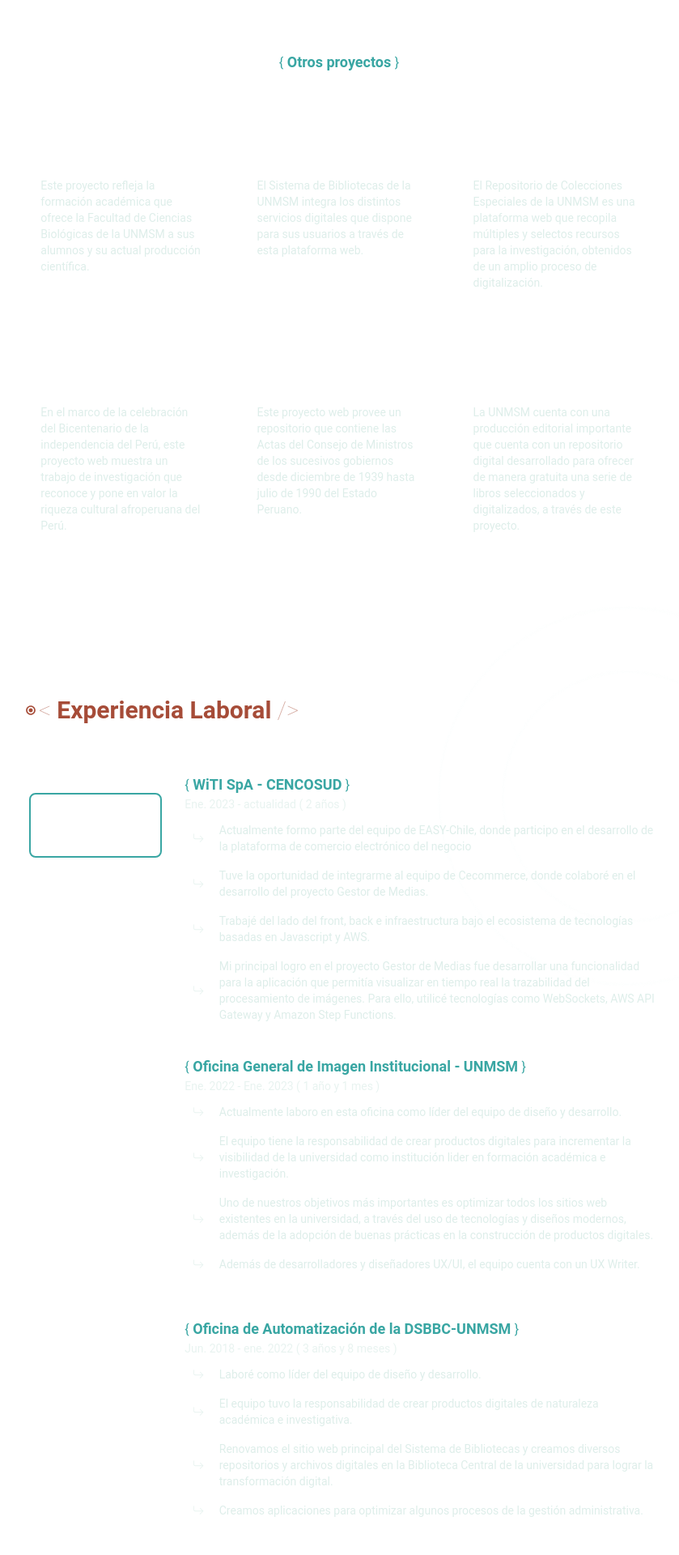
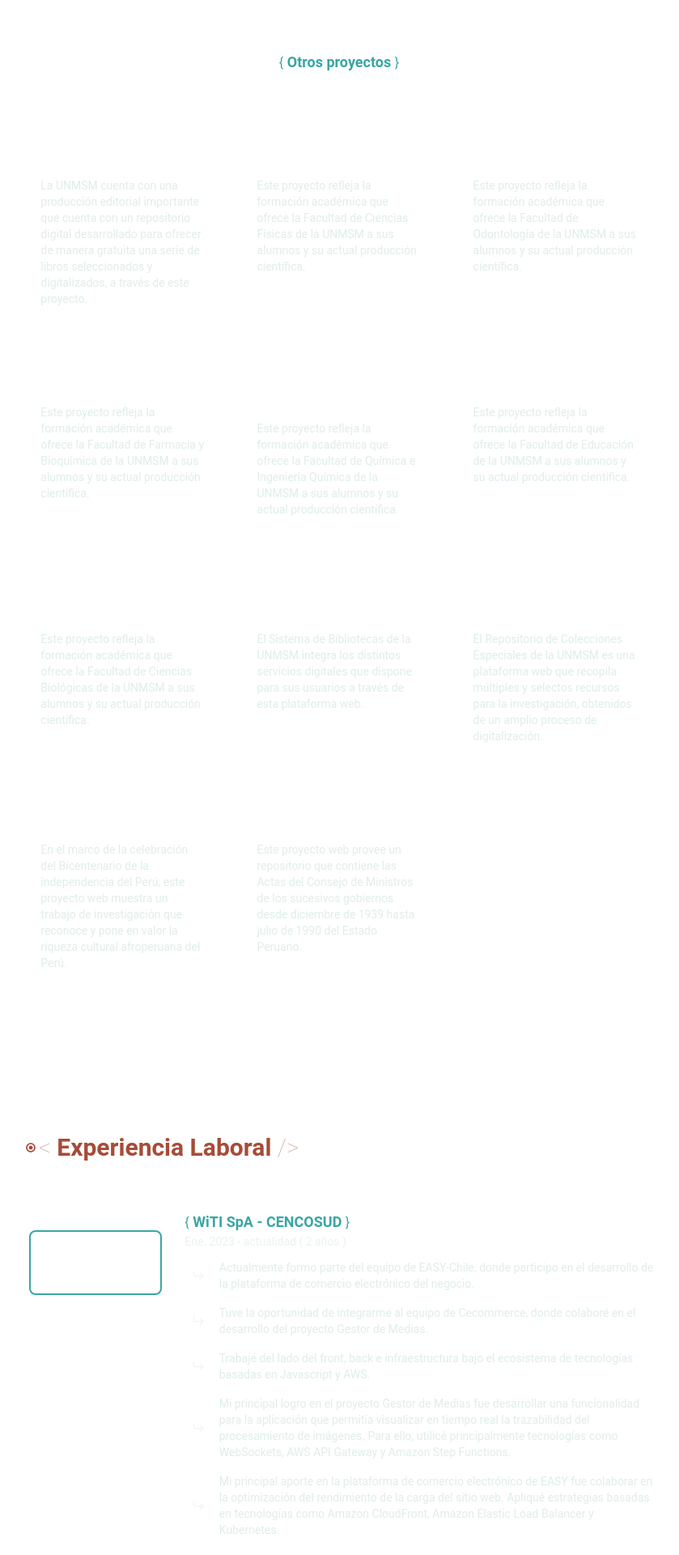
Before and after one commit to luiscavibot/luis-castillo-villafuerte, a Next.js app: page / in a window 1280 px wide. Shown: the part 6100-8020 px from the top of the page at 81% size, without its empty margins (221-1060 px from the left). Built offline with nearby package versions, Linux system fonts and the light colour scheme.

Commit message:
Actualizar descripciones y roles en componentes de experiencia laboral, mejorar redacción en 'AcercaDeMi', y agregar nuevos proyectos en 'OtrosProyectos'

```diff
--- a/components/AcercaDeMi.tsx
+++ b/components/AcercaDeMi.tsx
@@ -5,8 +5,8 @@ export const AcercaDeMi = () => {
 		<>
 			<p className="mt-14 mb-3">
 				<span className="text-verde font-semibold">
-					Soy ingeniero con una gran pasión por hacer realidad ideas a
-					través de la tecnología.{' '}
+					Soy un ingeniero con una gran pasión por hacer realidad
+					ideas a través de la tecnología.{' '}
 				</span>
 				&nbsp; Mi interés por el desarrollo web comenzó en el 2018,
 				mientras trabajaba en la Biblioteca Central de la Universidad
--- a/components/ExperienciaLaboral.tsx
+++ b/components/ExperienciaLaboral.tsx
@@ -56,10 +56,11 @@ const ExperienciaLaboral = () => {
 						Ene. 2023 - actualidad &#40; 2 años &#41;
 					</p>
 					<div>
-						<ListItem text="Actualmente formo parte del equipo de EASY-Chile, donde participo en el desarrollo de la plataforma de comercio electrónico del negocio" />
+						<ListItem text="Actualmente formo parte del equipo de EASY-Chile, donde participo en el desarrollo de la plataforma de comercio electrónico del negocio." />
 						<ListItem text="Tuve la oportunidad de integrarme al equipo de Cecommerce, donde colaboré en el desarrollo del proyecto Gestor de Medias." />
 						<ListItem text="Trabajé del lado del front, back e infraestructura bajo el ecosistema de tecnologías basadas en Javascript y AWS." />
-						<ListItem text="Mi principal logro en el proyecto Gestor de Medias fue desarrollar una funcionalidad para la aplicación que permitía visualizar en tiempo real la trazabilidad del procesamiento de imágenes. Para ello, utilicé tecnologías como WebSockets, AWS API Gateway y Amazon Step Functions." />
+						<ListItem text="Mi principal logro en el proyecto Gestor de Medias fue desarrollar una funcionalidad para la aplicación que permitía visualizar en tiempo real la trazabilidad del procesamiento de imágenes. Para ello, utilicé principalmente tecnologías como WebSockets, AWS API Gateway y Amazon Step Functions." />
+						<ListItem text="Mi principal aporte en la plataforma de comercio electrónico de EASY fue colaborar en la optimización del rendimiento de la carga del sitio web. Apliqué estrategias basadas en tecnologías como Amazon CloudFront, Amazon Elastic Load Balancer y Kubernetes." />
 					</div>
 					<h1 className="mt-10 text-verde text-lg font-semibold">
 						<span className="font-normal text-base">&#123;</span>{' '}
@@ -70,10 +71,11 @@ const ExperienciaLaboral = () => {
 						Ene. 2022 - Ene. 2023 &#40; 1 año y 1 mes &#41;
 					</p>
 					<div>
-						<ListItem text="Actualmente laboro en esta oficina como líder del equipo de diseño y desarrollo." />
-						<ListItem text="El equipo tiene la responsabilidad de crear productos digitales para incrementar la visibilidad de la universidad como institución lider en formación académica e investigación. " />
-						<ListItem text="Uno de nuestros objetivos más importantes es optimizar todos los sitios web existentes en la universidad, a través del uso de tecnologías y diseños modernos, además de la adopción de buenas prácticas en la construcción de productos digitales." />
-						<ListItem text="Además de desarrolladores y diseñadores UX/UI, el equipo cuenta con un UX Writer." />
+						<ListItem text="Laboré en esta oficina como Líder Técnico del equipo de desarrollo." />
+						<ListItem text="Trabajé del lado del front, back e infraestructura bajo el ecosistema de tecnologías basadas en Javascript y AWS." />
+						<ListItem text="Mi principal logro como Líder técnico fue dirigir el desarrollo de 8 sitios web y 2 aplicaciones web." />
+						<ListItem text="Tuve la responsabilidad de administrar la cuenta de AWS de la institución." />
+						<ListItem text="Definí e implementé un sistema de DevOps que hasta la fecha se mantiene vigente" />
 					</div>
 					<h1 className="mt-14 text-verde text-lg font-semibold">
 						<span className="font-normal text-base">&#123;</span>{' '}
@@ -81,17 +83,51 @@ const ExperienciaLaboral = () => {
 						<span className="font-normal text-base">&#125;</span>
 					</h1>
 					<p className="text-claro/70 mb-3">
-						Jun. 2018 - ene. 2022 &#40; 3 años y 8 meses &#41;
+						Jun. 2018 - ene. 2022 &#40; 3 años y 7 meses &#41;
 					</p>
 					<div>
-						<ListItem text="Laboré como líder del equipo de diseño y desarrollo." />
-						<ListItem text="El equipo tuvo la responsabilidad de crear productos digitales de naturaleza académica e investigativa." />
-						<ListItem text="Renovamos el sitio web principal del Sistema de Bibliotecas y creamos diversos repositorios y archivos digitales en la Biblioteca Central de la universidad para lograr la transformación digital." />
-						<ListItem text="Creamos aplicaciones para optimizar algunos procesos de la gestión administrativa." />
+						<ListItem text="Laboré en esta oficina como Líder Técnico del equipo de desarrollo." />
+						<ListItem text="Trabajé del lado del front, back e infraestructura bajo el ecosistema de tecnologías basadas en Javascript." />
+						<ListItem text="Uno de mis principales logros como Líder técnico fue dirigir el desarrollo de 2 sitios web y 4 aplicaciones web." />
+						<ListItem text="El mayor logro alcanzado fue dirigir el desarrollo el sitio web institucional de la universidad" />
 					</div>
 				</div>
 			) : (
 				<div className="col-span-6 text-sm relative z-10">
+					<h1 className="mt-14 text-verde text-lg font-semibold">
+						<span className="font-normal text-base">&#123;</span>{' '}
+						Centro Cultural UNMSM{' '}
+						<span className="font-normal text-base">&#125;</span>
+					</h1>
+					<p className="text-claro/70 mb-3">
+						Oct. 2024 &#40; 2 meses &#41;
+					</p>
+					<div>
+						<ListItem text="Rol: Fullstack Developer" />
+					</div>
+					<h1 className="mt-14 text-verde text-lg font-semibold">
+						<span className="font-normal text-base">&#123;</span>{' '}
+						Unidad de Posgrado de la Facultad de Ciencias
+						Adminsitrativas de la UNMSM{' '}
+						<span className="font-normal text-base">&#125;</span>
+					</h1>
+					<p className="text-claro/70 mb-3">
+						Jun. 2023 &#40; 4 meses &#41;
+					</p>
+					<div>
+						<ListItem text="Rol: Fullstack Developer" />
+					</div>
+					<h1 className="mt-14 text-verde text-lg font-semibold">
+						<span className="font-normal text-base">&#123;</span>{' '}
+						Universidad Nacional del Callao{' '}
+						<span className="font-normal text-base">&#125;</span>
+					</h1>
+					<p className="text-claro/70 mb-3">
+						Ene. 2023 &#40; 2 meses &#41;
+					</p>
+					<div>
+						<ListItem text="Rol: Frontend Developer" />
+					</div>
 					<h1 className="mt-14 text-verde text-lg font-semibold">
 						<span className="font-normal text-base">&#123;</span>{' '}
 						Discursos visuales sobre lo Afroperuano - Bicentenario
@@ -102,8 +138,7 @@ const ExperienciaLaboral = () => {
 						Ene. 2022 &#40; 2 meses &#41;
 					</p>
 					<div>
-						<ListItem text="Fui contratado como Teach Lead." />
-						<ListItem text="El proyecto visibiliza el trabajo de investigación desarrollado por una comisión de Investigación creada especialmente para este proyecto en el marco del Bicentenario de mi país." />
+						<ListItem text="Rol: Frontend Developer" />
 					</div>
 					<h1 className="mt-10 text-verde text-lg font-semibold">
 						<span className="font-normal text-base">&#123;</span>{' '}
@@ -114,8 +149,7 @@ const ExperienciaLaboral = () => {
 						Jun. 2022 - actualidad &#40; 2 meses &#41;
 					</p>
 					<div>
-						<ListItem text="Actualmente estoy contratado en esta empresa como desarrollar Frontend." />
-						<ListItem text="El proyecto busca construir el sitio web corporativo de la empresa." />
+						<ListItem text="Rol: Frontend Developer" />
 					</div>
 				</div>
 			)}
--- a/components/OtrosProyectos.tsx
+++ b/components/OtrosProyectos.tsx
@@ -3,6 +3,48 @@ import CardProyectoDos from './CardProyectoDos';
 
 const OtrosProyectos = () => {
 	const projectsOthersData = [
+		{
+			title: 'Fondo Editorial de la UNMSM',
+			description: `La UNMSM cuenta con una producción editorial importante que cuenta con un repositorio
+			digital desarrollado para ofrecer de manera gratuita una serie de libros seleccionados y digitalizados, a través de este proyecto.`,
+			tools: ['PHP', 'MySQL', 'Javascript'],
+			link: 'https://fondoeditorial.unmsm.edu.pe/index.php/fondoeditorial',
+		},
+		{
+			title: 'Facultad de Ciencias Físicas de la UNMSM',
+			description: `Este proyecto refleja la formación académica que ofrece la Facultad de
+			Ciencias Físicas de la UNMSM a sus alumnos y su actual producción científica.`,
+			tools: ['NextJS', 'NodeJS', 'MySQL'],
+			link: 'https://biologia.unmsm.edu.pe/',
+		},
+		{
+			title: 'Facultad de Odontología de la UNMSM',
+			description: `Este proyecto refleja la formación académica que ofrece la Facultad de
+			Odontología de la UNMSM a sus alumnos y su actual producción científica.`,
+			tools: ['NextJS', 'NodeJS', 'MySQL'],
+			link: 'https://biologia.unmsm.edu.pe/',
+		},
+		{
+			title: 'Facultad de Farmacia y Bioquímica de la UNMSM',
+			description: `Este proyecto refleja la formación académica que ofrece la Facultad de
+			Farmacia y Bioquímica de la UNMSM a sus alumnos y su actual producción científica.`,
+			tools: ['NextJS', 'NodeJS', 'MySQL'],
+			link: 'https://biologia.unmsm.edu.pe/',
+		},
+		{
+			title: 'Facultad de Química e Ingeniería Química de la UNMSM',
+			description: `Este proyecto refleja la formación académica que ofrece la Facultad de
+			Química e Ingeniería Química de la UNMSM a sus alumnos y su actual producción científica.`,
+			tools: ['NextJS', 'NodeJS', 'MySQL'],
+			link: 'https://biologia.unmsm.edu.pe/',
+		},
+		{
+			title: 'Facultad de Educación de la UNMSM',
+			description: `Este proyecto refleja la formación académica que ofrece la Facultad de
+			Educación de la UNMSM a sus alumnos y su actual producción científica.`,
+			tools: ['NextJS', 'NodeJS', 'MySQL'],
+			link: 'https://biologia.unmsm.edu.pe/',
+		},
 		{
 			title: 'Facultad de Ciencias Biológicas de la UNMSM',
 			description: `Este proyecto refleja la formación académica que ofrece la Facultad de
@@ -40,13 +82,6 @@ const OtrosProyectos = () => {
 			tools: ['PHP', 'Javascript', 'MySQL'],
 			link: 'https://sisbib.unmsm.edu.pe/Repositorio_ACM/',
 		},
-		{
-			title: 'Fondo Editorial de la UNMSM',
-			description: `La UNMSM cuenta con una producción editorial importante que cuenta con un repositorio
-			digital desarrollado para ofrecer de manera gratuita una serie de libros seleccionados y digitalizados, a través de este proyecto.`,
-			tools: ['PHP', 'MySQL', 'Javascript'],
-			link: 'https://fondoeditorial.unmsm.edu.pe/index.php/fondoeditorial',
-		},
 	];
 	return (
 		<>
```
